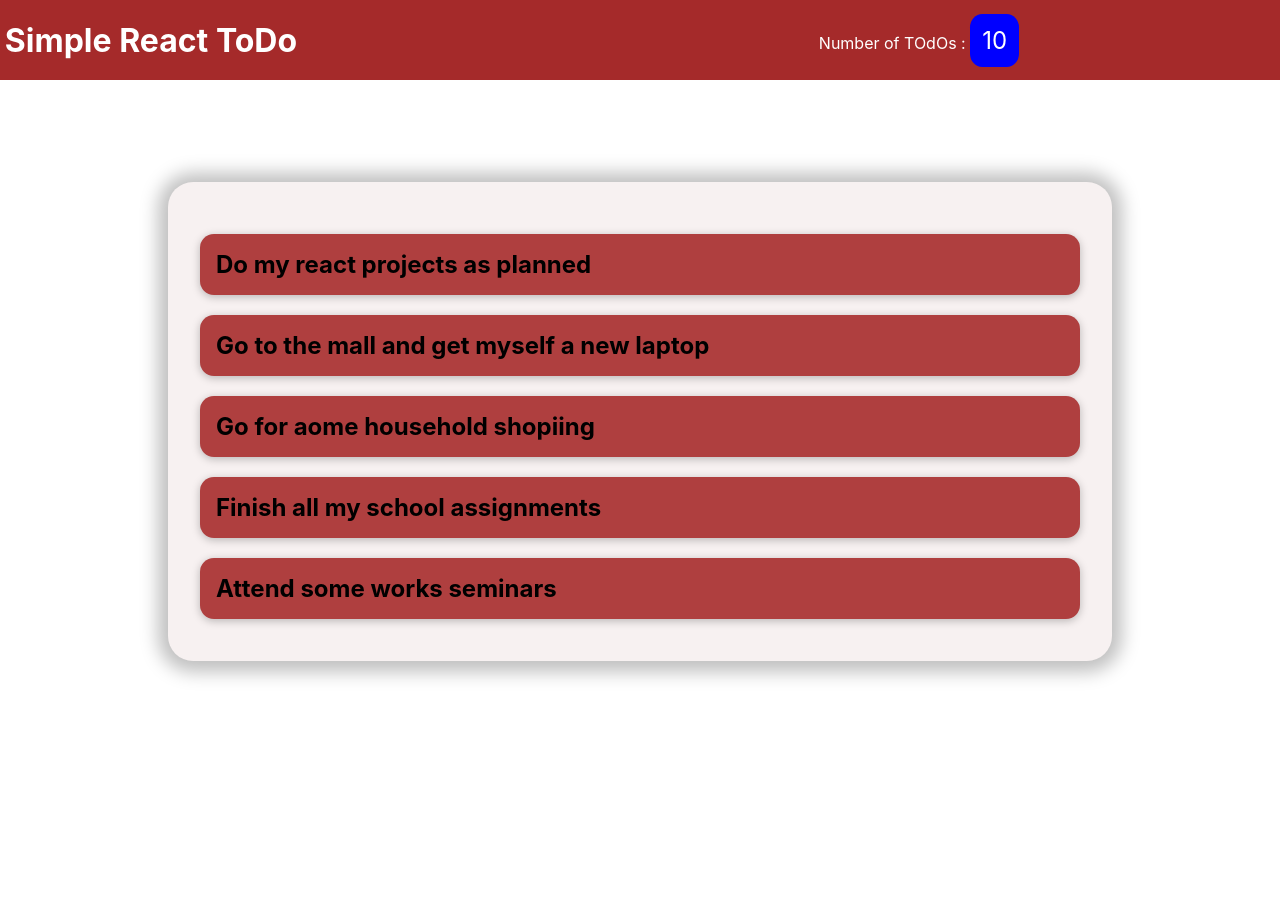
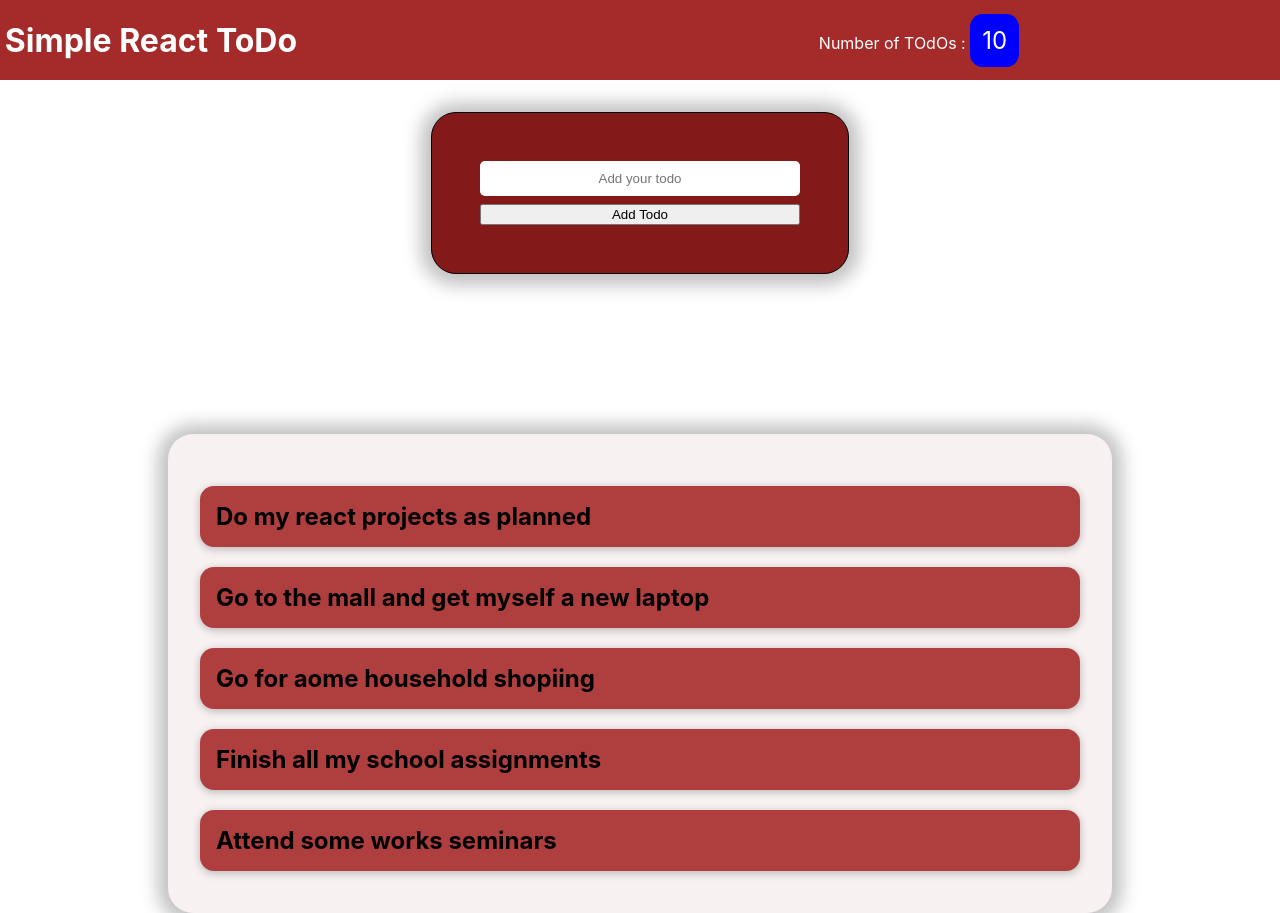
Before and after one commit to muyasamuel/Simple-React-ToDO-App, a React (Create React App) app: page / in a window 1280 px wide. Before the commit the page ends 800 px from the top, so only its background shows below. Built offline with nearby package versions, Linux system fonts and the light colour scheme.

Commit message:
Adding css on form and input

```diff
--- a/src/Todoform/Todoform.js
+++ b/src/Todoform/Todoform.js
@@ -1,8 +1,9 @@
-import React from 'react'
+import React from 'react';
+import classes from './Todoform.module.css'
 
 function Todoform() {
   return (
-    <form>
+    <form className={classes.form}>
         <input type='text'  placeholder='Add your todo'/>
         <button>Add Todo</button>
     </form>
--- a/src/Todoform/Todoform.module.css
+++ b/src/Todoform/Todoform.module.css
@@ -1,3 +1,21 @@
 .form {
+    margin: 7rem auto;
+    border: 1px solid black;
+    padding: 3rem;
+    background-color: rgb(131, 25, 25);
+    width: 90%;
+    max-width: 20rem;
+    border-radius: 25px;
+    display: flex;
+    flex-direction: column;
+    box-shadow: 0 1px 18px 10px rgba(0, 0, 0, 0.25);
+}
 
+.form input{
+    border: none;
+    margin-bottom: 8px;
+    text-align: center;
+    border-radius: 5px;
+    padding: 10px;
+    max-width: 20rem;
 }
```
